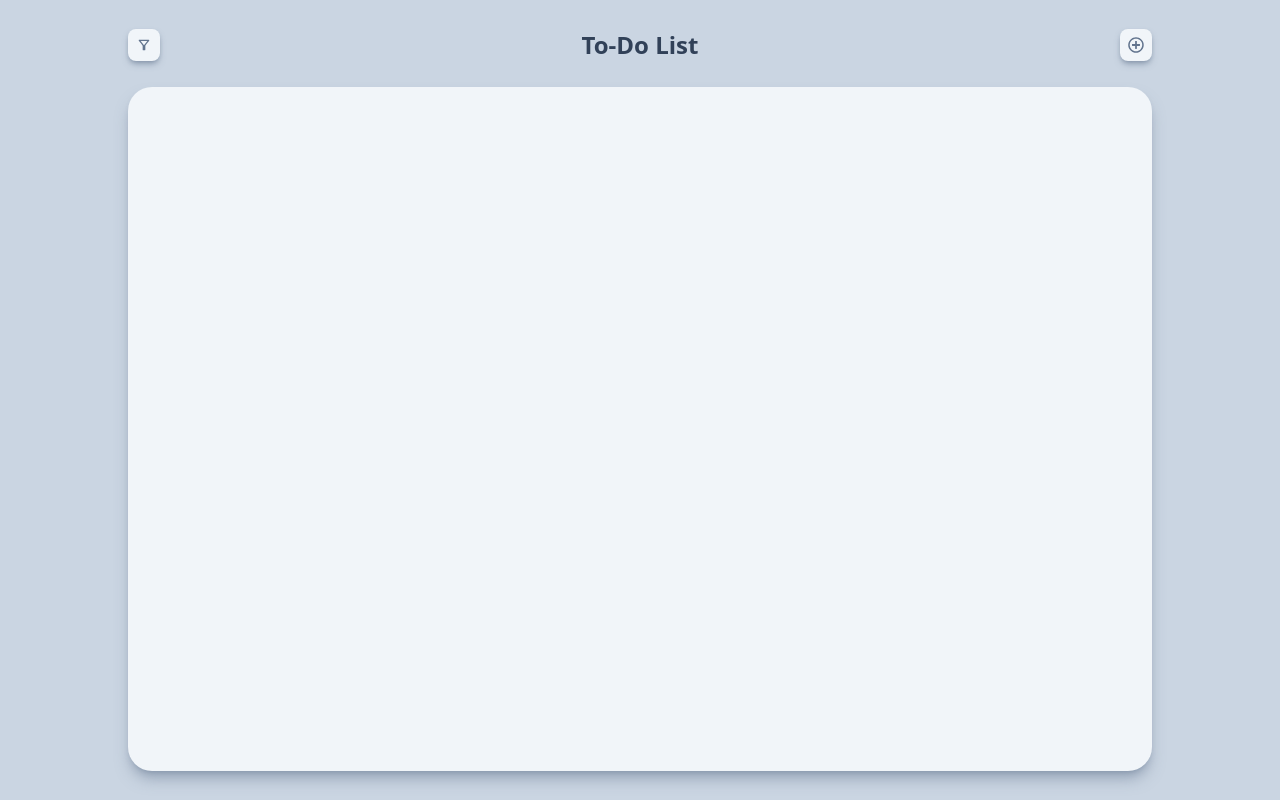
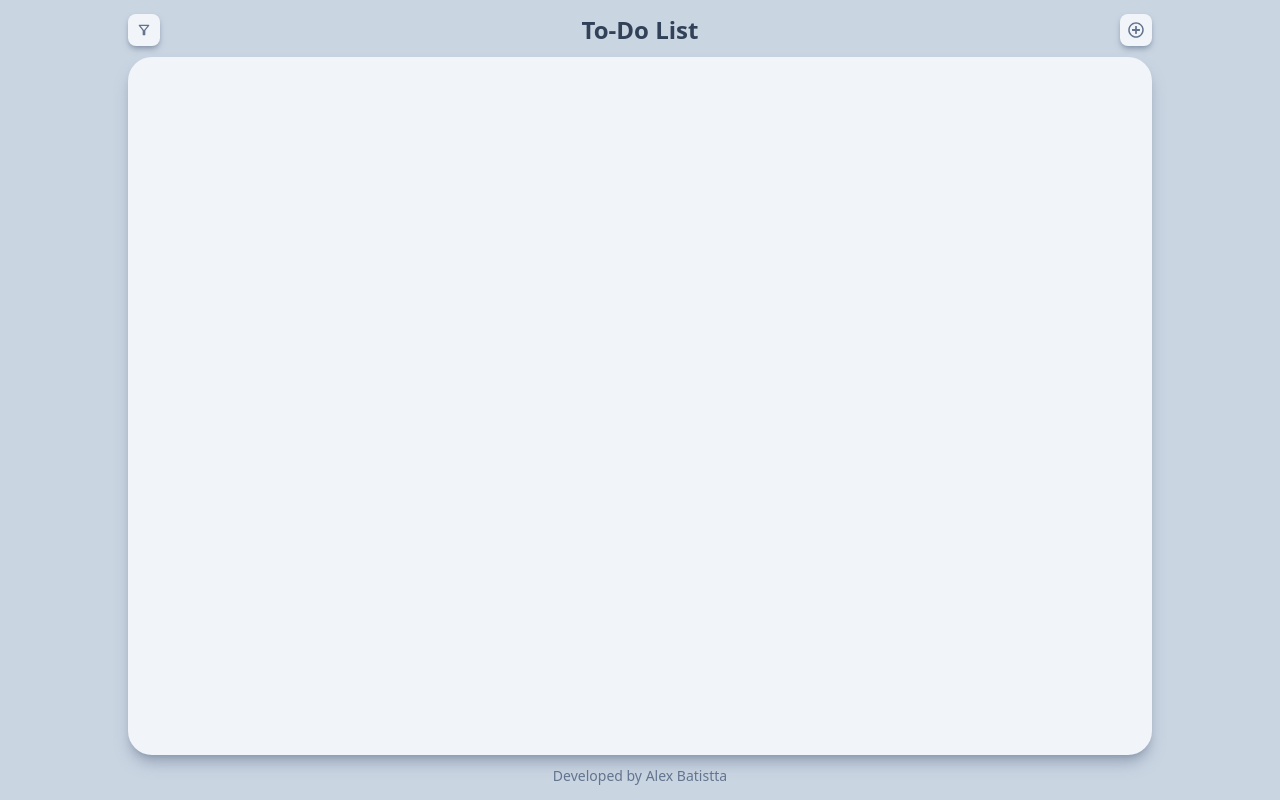
Before and after one commit to AlexBatistta/todo-list, a React (Vite) app: page / in a window 1280 px wide. Built offline with nearby package versions, Linux system fonts and the light colour scheme.

Commit message:
feat: add footer component to the app

```diff
--- a/src/App.tsx
+++ b/src/App.tsx
@@ -4,6 +4,7 @@ import { Header } from './components/Header';
 import { AddModal } from './components/AddModal';
 import type { FilterType, ListOfTodos, TodoType } from './type';
 import { FilterModal } from './components/FilterModal';
+import { Footer } from './components/Footer';
 
 const LOCAL_STORAGE_KEY = 'local_todos';
 
@@ -150,7 +151,7 @@ export const App = (): JSX.Element => {
 	};
 
 	return (
-		<div className='flex h-[100dvh] w-full flex-col items-center justify-around bg-slate-300 py-3 lg:py-5'>
+		<div className='flex h-[100dvh] w-full flex-col items-center justify-around bg-slate-300 py-3'>
 			<Header
 				onAdd={() => setIsAddModalOpen(true)}
 				onFilter={() => {
@@ -180,6 +181,7 @@ export const App = (): JSX.Element => {
 					currentFilter={activeFilter || undefined}
 				/>
 			)}
+			<Footer />
 		</div>
 	);
 };
--- /dev/null
+++ b/src/components/Footer.tsx
@@ -0,0 +1,11 @@
+import React from 'react';
+
+export const Footer: React.FC = () => {
+	return (
+		<footer>
+			<p className='mt-2 text-center text-sm text-slate-500'>
+				Developed by Alex Batistta
+			</p>
+		</footer>
+	);
+};
```
